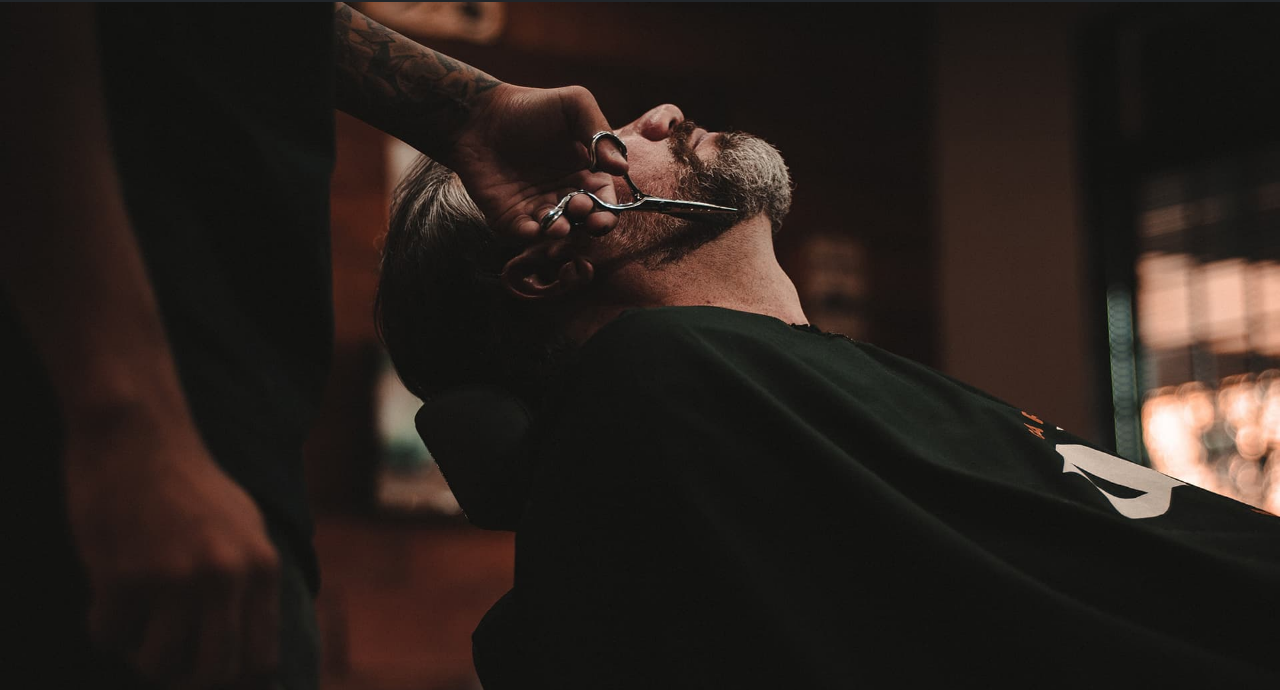
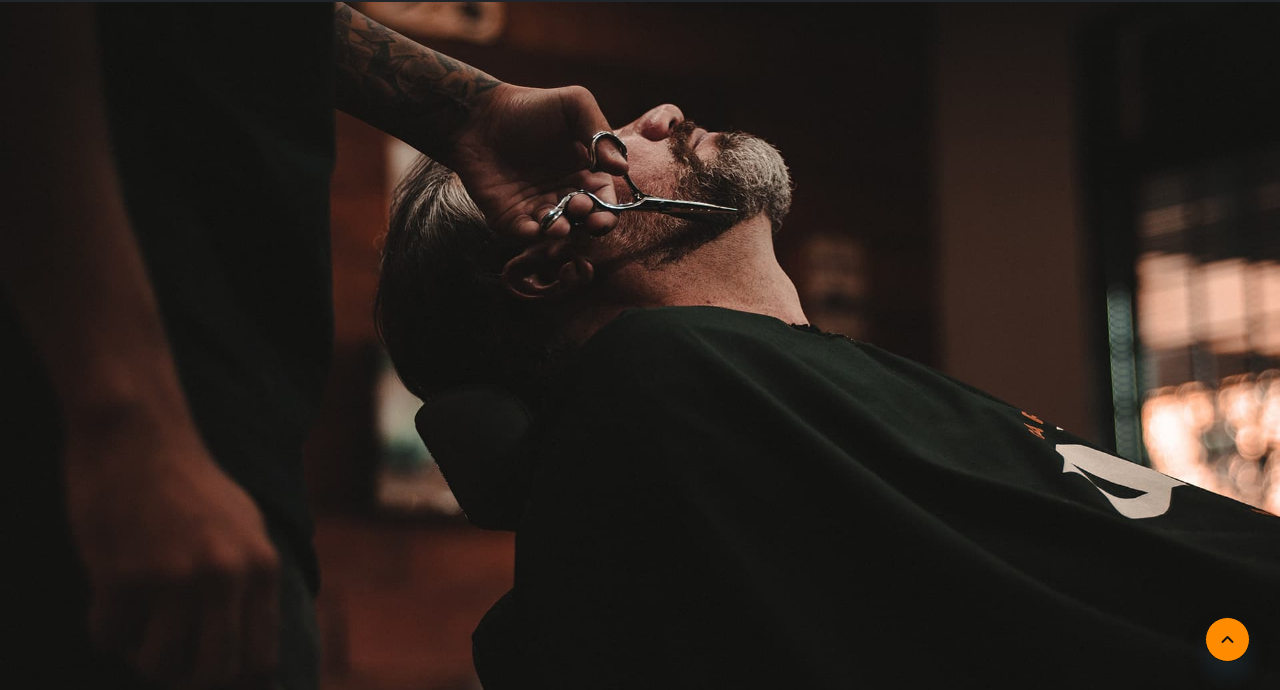
Before and after one commit to medinaapanduroo14-lang/PA1_Desarrollo_web, a plain HTML site: page index.html in a window 1280 px wide. Shown: the part 108-798 px from the top of the page. Drawn offline with Linux system fonts and the light colour scheme.

Commit message:
fabian gaaa

```diff
--- a/assets/css/servicios.css
+++ b/assets/css/servicios.css
@@ -50,6 +50,11 @@
 }
 
 /* Selectores de tipo etiqueta HTML */
+html {
+    /* Suaviza el desplazamieento del scroll en la ventana del navegador */
+    scroll-behavior: smooth;
+}
+
 body {
     font-family: var(--fuente1);
     line-height: var(--lh1);
@@ -82,6 +87,10 @@ h3 {
 .header {
     background-color: var(--color1);
     color: var(--color2);
+
+    position: sticky; /* Pegar la cabecera en la parte superior de la ventana del navegador*/
+    top: 0px; /*Parte superior de la ventana */
+    z-index: 100;
 }
 
 .service {
@@ -242,3 +251,39 @@ h3 {
 .contenedor-video {
     padding-top: 56.25%;
 }
+
+.img-service:hover img {
+    transform: scale(1.1);
+}
+
+.img-service {
+    overflow: hidden;
+}
+
+.img-service img {
+    transition: all 0.4s ease-in-out;
+}
+
+.scroll-up {
+    /* formato y tamaño */
+    width: 45px;
+    height: 45px;
+    line-height: 45px;
+    text-align: center;
+    border: 1px solid var(--color4);
+    background-color: #FF8C00;
+    color: #121212;
+
+    /* posicion del icono */
+    position: fixed;
+    bottom: 30px;
+    right: 30px;
+
+    transition: all 0.2s ease-in-out;
+    box-shadow: 0 15px 20px 0 rgba(32, 54, 70, 0.4);
+    border-radius: 200px 200px 200px 200px;
+}
+
+.scroll-up:hover {
+    transform: translateY(-10px);
+}
--- a/assets/css/style.css
+++ b/assets/css/style.css
@@ -82,3 +82,45 @@ body{
     background-position: center right;
 
 }
+
+.img-service:hover img {
+    transform: scale(1.1);
+}
+
+.img-service {
+    overflow: hidden;
+}
+
+.img-service img {
+    transition: all 0.4s ease-in-out;
+}
+
+header {
+    position: sticky; /* Pegar la cabecera en la parte superior de la ventana del navegador*/
+    top: 0px; /*Parte superior de la ventana */
+    z-index: 100;
+}
+
+.scroll-up {
+    /* formato y tamaño */
+    width: 45px;
+    height: 45px;
+    line-height: 45px;
+    text-align: center;
+    border: 1px solid var(--color4);
+    background-color: #FF8C00;
+    color: #121212;
+
+    /* posicion del icono */
+    position: fixed;
+    bottom: 30px;
+    right: 30px;
+
+    transition: all 0.2s ease-in-out;
+    box-shadow: 0 15px 20px 0 rgba(32, 54, 70, 0.4);
+    border-radius: 200px 200px 200px 200px;
+}
+
+.scroll-up:hover {
+    transform: translateY(-10px);
+}
--- a/index.html
+++ b/index.html
@@ -51,7 +51,7 @@
             <!-- Barra de navegacion -->
              <div class="nav-bar">
                 <!-- Logo -->
-                 <div class="nav-logo">
+                 <div class="nav-logo ">
                     <img  src="assets/img/logo_1.svg" class="img-fluid" alt="">
                  </div>
 
@@ -71,7 +71,9 @@
     <center><h1>SOBRE NOSOTROS</h1></center>
     <div class="contenedor">
         <div class="columna">
-            <img src="assets/img/nosotros.jpg" alt="">
+            <div class="img-service">
+                <img src="assets/img/nosotros.jpg" alt="">
+            </div>
         </div>
         <div class="columna">
             <h2><b>DESDE 1980</b></h2>
@@ -93,5 +95,10 @@
             <div>&copy; 2025 <img src="assets/img/logo_1.svg" width="60" alt=""> - Todos los derechos reservados</div>
         </div>
     </footer>
+
+    <!-- Boton para hacer scroll rapido al inicio de la pagina -->
+    <a href="#" class="scroll-up">
+        <i class="fa-solid fa-angle-up"></i>
+    </a>
 </body>
 </html>
```
Also changed, not shown: servicios.html (+23 -0 lines).
